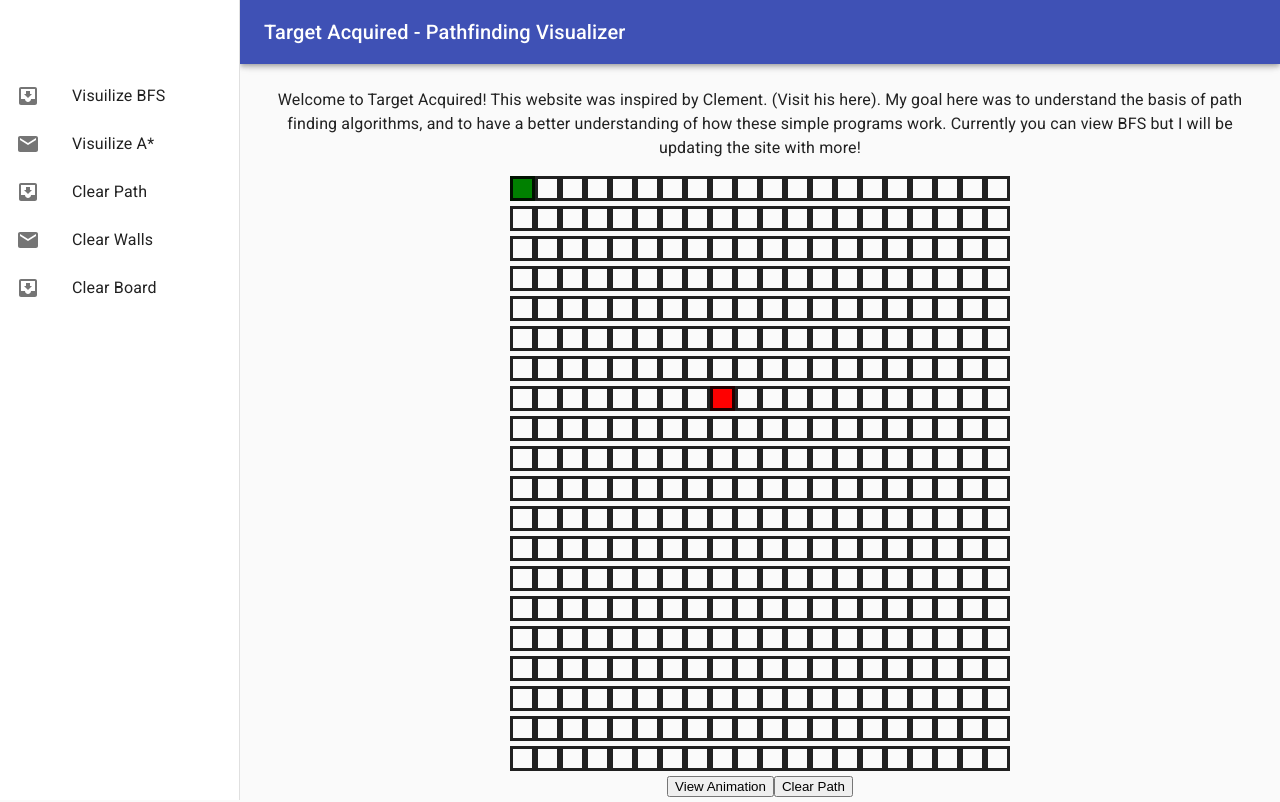
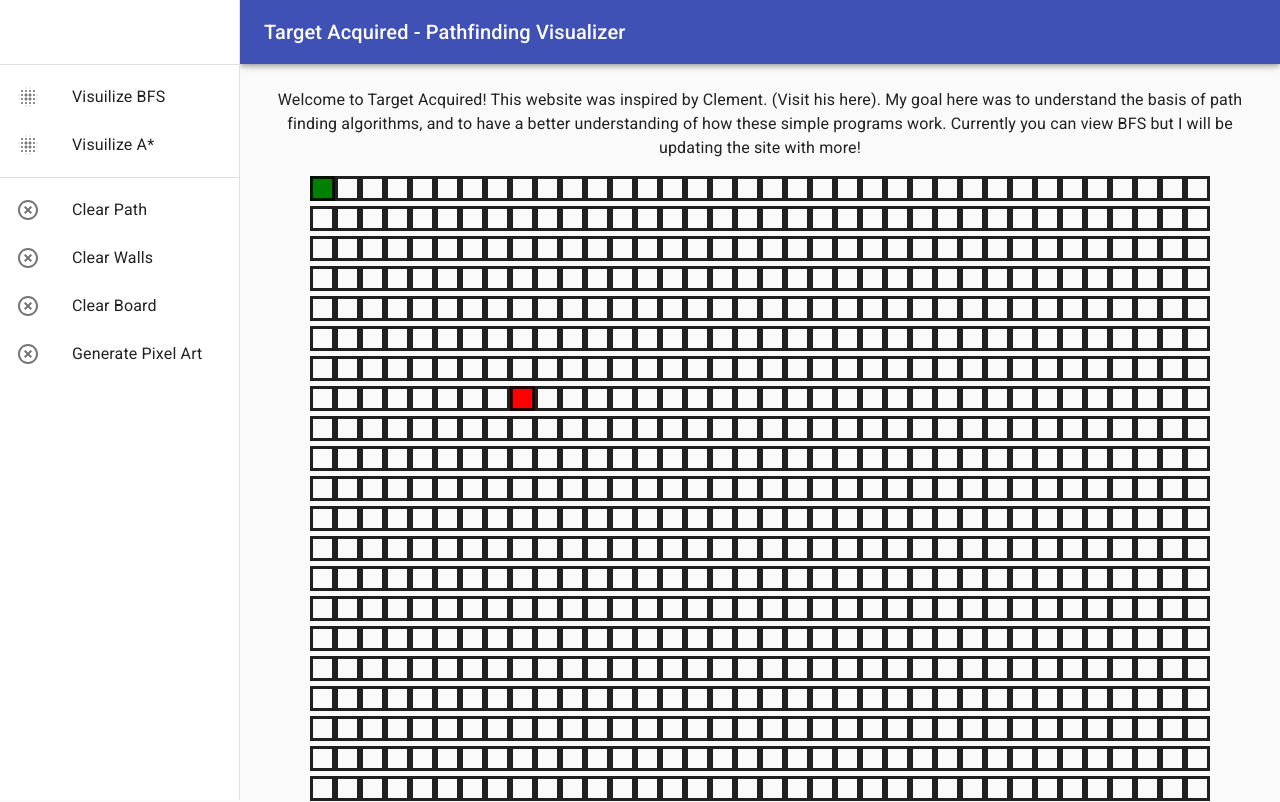
Before and after one commit to adolfoherrera1417/Target-Acquired, a React (Create React App) app: page / in a window 1280 px wide. Shown: the top 802 px of the page. Built offline with nearby package versions, Linux system fonts and the light colour scheme.

Commit message:
New Layout

```diff
--- a/src/Algorithms/BFS.js
+++ b/src/Algorithms/BFS.js
@@ -5,14 +5,14 @@ const solve = (matrix, start, endNode) => {
     let found = false;
     // Create visited matrix
     var visited = []
-    for(let i = 0; i < 20; i++) {
-        visited.push(new Array(20).fill(false))
+    for(let i = 0; i < 36; i++) {
+        visited.push(new Array(36).fill(false))
     }
 
     // create prev matrix
     var prev = []
-    for(let i = 0; i < 20; i++) {
-        prev.push(new Array(20).fill(null))
+    for(let i = 0; i < 36; i++) {
+        prev.push(new Array(36).fill(null))
     }
 
     let visitedPathInOrder = []
@@ -26,7 +26,7 @@ const solve = (matrix, start, endNode) => {
         let x = node.x;
         let y = node.y;
 
-        if ((x < 0) || (y < 0) || (x >= 20) || (y >= 20) || matrix[x][y] === "W" || visited[x][y]) {
+        if ((x < 0) || (y < 0) || (x >= 36) || (y >= 36) || matrix[x][y] === "W" || visited[x][y]) {
 			continue;
         }
 
@@ -43,10 +43,10 @@ const solve = (matrix, start, endNode) => {
 		if(y - 1 >= 0 && !visited[x][y-1]) {prev[x][y-1] = node;}
 
 		queue.enqueue({x,y:y+1}); //right;
-		if (y+1 < 20 && !visited[x][y+1]) {prev[x][y+1] = node;}
+		if (y+1 < 36 && !visited[x][y+1]) {prev[x][y+1] = node;}
 
 		queue.enqueue({x: x+1,y}); //top;
-		if(x + 1 < 20 && !visited[x+1][y]) {prev[x+1][y] = node;}
+		if(x + 1 < 36 && !visited[x+1][y]) {prev[x+1][y] = node;}
 
 		queue.enqueue({x: x-1,y}); //bottom;
 		if(x - 1 >= 0 && !visited[x-1][y]) {prev[x-1][y] = node;}
--- a/src/Components/Board/Board.jsx
+++ b/src/Components/Board/Board.jsx
@@ -1,6 +1,21 @@
 import React, { Component } from 'react'
 import Node from './Node'
 import {BFSShortestPath} from '../../Algorithms/BFS.js'
+
+const ironMan = [
+    {
+        className: 'iron-man-red',
+        node: [[2,15],[2,16],[2,17],[3,15],[3,16],[3,17],[4,16],[5,12],[5,20],[6,12],[6,20]]
+    },
+    {
+        className: 'iron-man-yellow',
+        node: [[3,13],[3,14],[3,18],[3,19],[4,12],[4,13],[4,14],[4,15],[4,17],[4,18],[4,19],[4,20],[5,13],[5,14],[5,15],[5,16],[5,17],[5,18],[5,19],[6,15],[6,16],[6,17],[8,12],[8,13],[8,14],[8,15],[8,16],[8,17],[8,18],[8,19],[8,20],[7,12],[7,20],[9,13],[9,14],[9,15],[9,16],[9,17],[9,18],[9,19],[10,14],[10,15],[10,16],[10,17],[10,18],[11,14],[11,18]]
+    },
+    {
+        className: 'iron-man-blue',
+        node: [[7,13],[7,14],[7,15],[7,17],[7,18],[7,19]]
+    }
+]
 
 export default class Board extends Component {
 
@@ -24,6 +39,7 @@ export default class Board extends Component {
 
         this.animatePath = this.animatePath.bind(this)
         this.handleClearPath = this.handleClearPath.bind(this)
+        this.generateIronMan = this.generateIronMan.bind(this)
     }
 
     componentDidMount() {
@@ -84,7 +100,8 @@ export default class Board extends Component {
         })
     }
 
-    animatePath() {
+    animatePath(index) {
+        console.log(index)
         let {path,visitedPathInOrder} = BFSShortestPath(this.state.matrix,{x: this.state.startNodeState.x, y: this.state.startNodeState.y},{x:this.state.endNodeState.x, y: this.state.endNodeState.y});
         let {startNodeState,endNodeState} = this.state
         for(let i = 0; i < visitedPathInOrder.length; i++) {
@@ -109,8 +126,8 @@ export default class Board extends Component {
 
     handleClearPath() {
         let {matrix,startNodeState,endNodeState} = this.state
-        for(let i = 0; i < 20; i++) {
-            for (let j = 0; j < 20; j++) {
+        for(let i = 0; i < 36; i++) {
+            for (let j = 0; j < 36; j++) {
                 if(endNodeState.x === i && endNodeState.y === j) {
                     document.getElementById(`node-${i}-${j}`).className = 'node endNode';
                 } else if (startNodeState.x === i && startNodeState.y === j) {
@@ -127,9 +144,9 @@ export default class Board extends Component {
     createBoard() {
         //Create visual grid
         let row = [];
-        for(let i = 0; i < 20; i++) {
+        for(let i = 0; i < 36; i++) {
             let col = [];
-            for(let j = 0; j < 20; j++) {
+            for(let j = 0; j < 36; j++) {
                 const nodeType = (i === 0 && j === 0) ? "start" : (i === 7 && j === 8) ? "end" : "regular";
                 col.push(<Node key={`${i}${j}`}
                                 cordinate={[i,j]}
@@ -142,8 +159,8 @@ export default class Board extends Component {
         }
         // Create backend grid
         let matrix = []
-        for (let i = 0; i < 20;i++) {
-            matrix.push(new Array(20).fill("P"))
+        for (let i = 0; i < 36;i++) {
+            matrix.push(new Array(36).fill("P"))
         }
 
         this.setState({
@@ -153,12 +170,24 @@ export default class Board extends Component {
     }
 
 
+    generateIronMan() {
+        ironMan.forEach((pixel) => {
+            let pixelCount = pixel.node.length;
+
+            for (let i = 0; i < pixelCount; i++) {
+                document.getElementById(`node-${pixel.node[i][0]}-${pixel.node[i][1]}`).className = `node ${pixel.className}`;
+            }
+        })
+    }
+
+
     render() {
         return (
-            <div style={{width: "500px", marginLeft:"auto", marginRight: "auto"}}>
+            <div style={{width: "900px", marginLeft:"auto", marginRight: "auto"}}>
                 {this.state.grid}
                 <button onClick={this.animatePath}>View Animation</button>
                 <button onClick={this.handleClearPath}>Clear Path</button>
+                <button onClick={this.generateIronMan}>Generate Iron Man</button>
             </div>
         )
     }
--- a/src/Components/Board/Node.css
+++ b/src/Components/Board/Node.css
@@ -24,3 +24,15 @@
 .endNode {
     background-color: red;
 }
+
+.iron-man-red {
+    background-color: red;
+}
+
+.iron-man-yellow {
+    background-color: yellow;
+}
+
+.iron-man-blue {
+    background-color: blue;
+}
--- a/src/Pages/Navigation.jsx
+++ b/src/Pages/Navigation.jsx
@@ -9,10 +9,10 @@ import Typography from '@material-ui/core/Typography';
 import ListItem from '@material-ui/core/ListItem';
 import ListItemIcon from '@material-ui/core/ListItemIcon';
 import ListItemText from '@material-ui/core/ListItemText';
-import InboxIcon from '@material-ui/icons/MoveToInbox';
-import MailIcon from '@material-ui/icons/Mail';
+import BlurOnSharpIcon from '@material-ui/icons/BlurOnSharp';
+import HighlightOffOutlinedIcon from '@material-ui/icons/HighlightOffOutlined';
 import Board from '../Components/Board/Board'
-
+import Divider from '@material-ui/core/Divider'
 const drawerWidth = 240;
 
 const useStyles = makeStyles((theme) => ({
@@ -26,6 +26,7 @@ const useStyles = makeStyles((theme) => ({
   drawer: {
     width: drawerWidth,
     flexShrink: 0,
+    color: "#424242"
   },
   drawerPaper: {
     width: drawerWidth,
@@ -39,9 +40,11 @@ const useStyles = makeStyles((theme) => ({
   },
 }));
 
+
 export default function PermanentDrawerLeft() {
+  const { forwardRef, useRef, useImperativeHandle } = React;
   const classes = useStyles();
-
+  const childRef = useRef();
   return (
     <div className={classes.root}>
       <CssBaseline />
@@ -61,10 +64,20 @@ export default function PermanentDrawerLeft() {
         anchor="left"
       >
         <div className={classes.toolbar} />
+        <Divider />
         <List>
-          {['Visuilize BFS', 'Visuilize A*', 'Clear Path', 'Clear Walls', 'Clear Board'].map((text, index) => (
-            <ListItem button key={text}>
-              <ListItemIcon>{index % 2 === 0 ? <InboxIcon /> : <MailIcon />}</ListItemIcon>
+          {['Visuilize BFS', 'Visuilize A*'].map((text, index) => (
+            <ListItem button key={text} onClick={() => childRef.current.animatePath(index)}>
+              <ListItemIcon><BlurOnSharpIcon /></ListItemIcon>
+              <ListItemText primary={text} />
+            </ListItem>
+          ))}
+        </List>
+        <Divider />
+        <List>
+          {['Clear Path', 'Clear Walls', 'Clear Board', 'Generate Pixel Art'].map((text, index) => (
+            <ListItem button key={text} onClick={() => {console.log(index)}}>
+              <ListItemIcon><HighlightOffOutlinedIcon /></ListItemIcon>
               <ListItemText primary={text} />
             </ListItem>
           ))}
@@ -77,7 +90,7 @@ export default function PermanentDrawerLeft() {
           My goal here was to understand the basis of path finding algorithms, and to have a better understanding of how these simple programs work.
           Currently you can view BFS but I will be updating the site with more!
         </Typography>
-        <Board />
+        <Board ref={childRef}/>
       </main>
     </div>
   );
```
